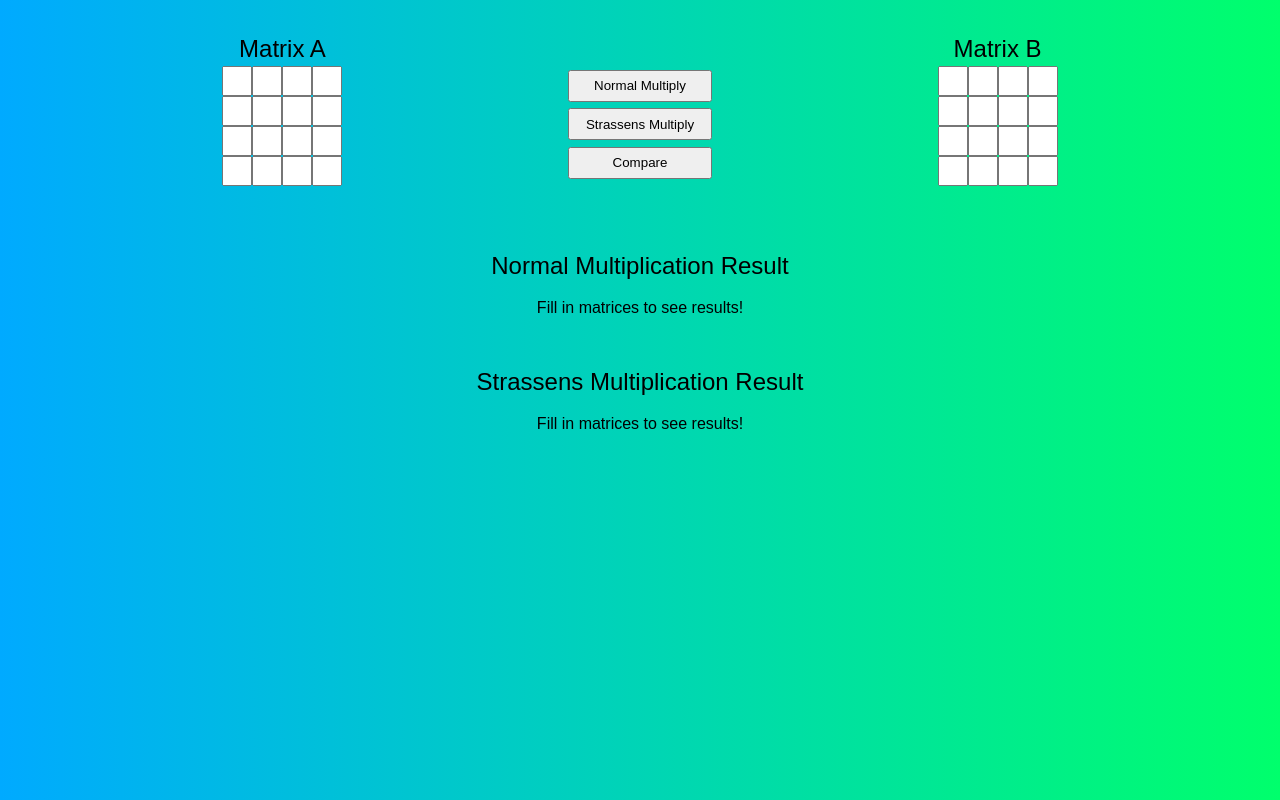
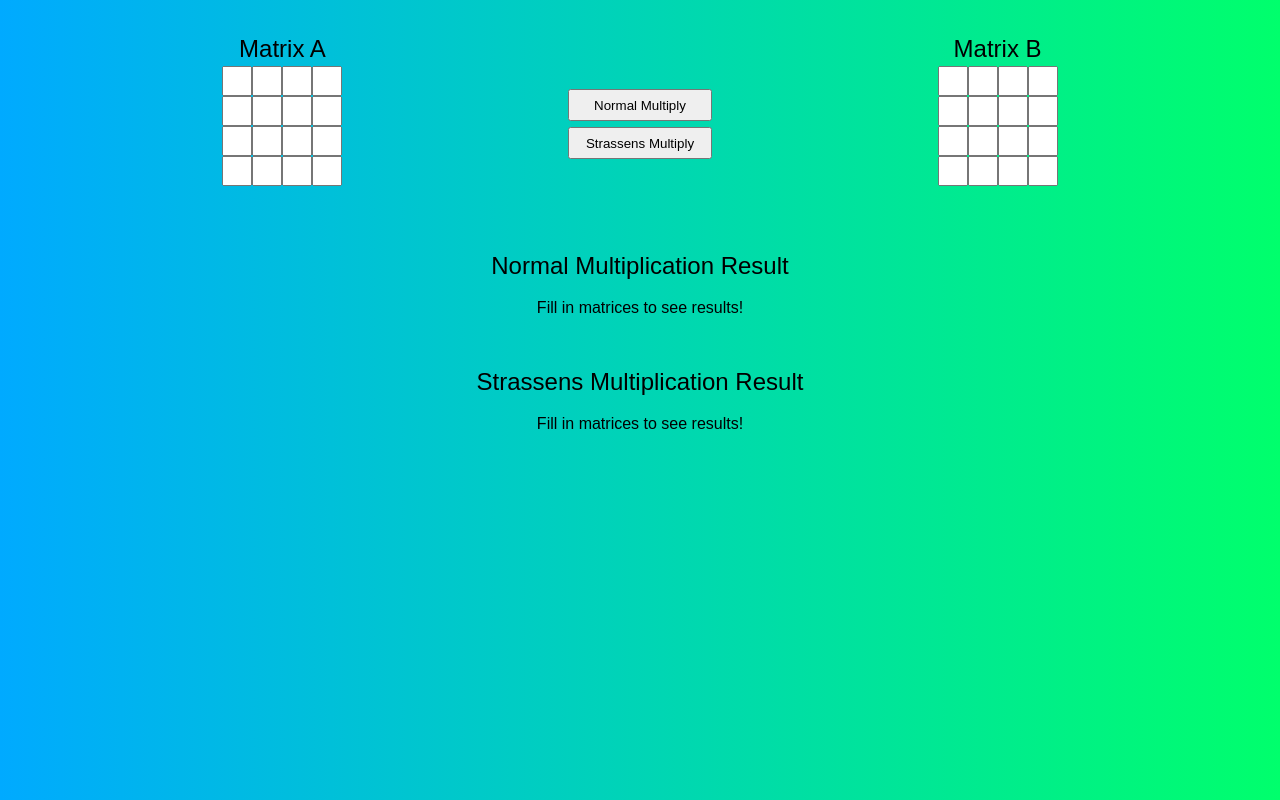
Before and after one commit to omar-ashinawy/strassen, a plain HTML site: page index.html in a window 1280 px wide. Drawn offline with nearby package versions, Linux system fonts and the light colour scheme.

Commit message:
Update index.html

```diff
--- a/index.html
+++ b/index.html
@@ -39,7 +39,6 @@
             <div class="flex-container-space flex-col">
                 <button class="multiply-button" strassens="false" fill-matrix="true">Normal Multiply</button>
                 <button class="multiply-button" strassens="true" fill-matrix="true">Strassens Multiply</button>
-                <button class="multiply-button" name="random-compare" fill-matrix="false">Compare</button>
             </div>
             <div class="flex-container flex-col">
                 <h2 class="header-title">Matrix B</h2>
```
